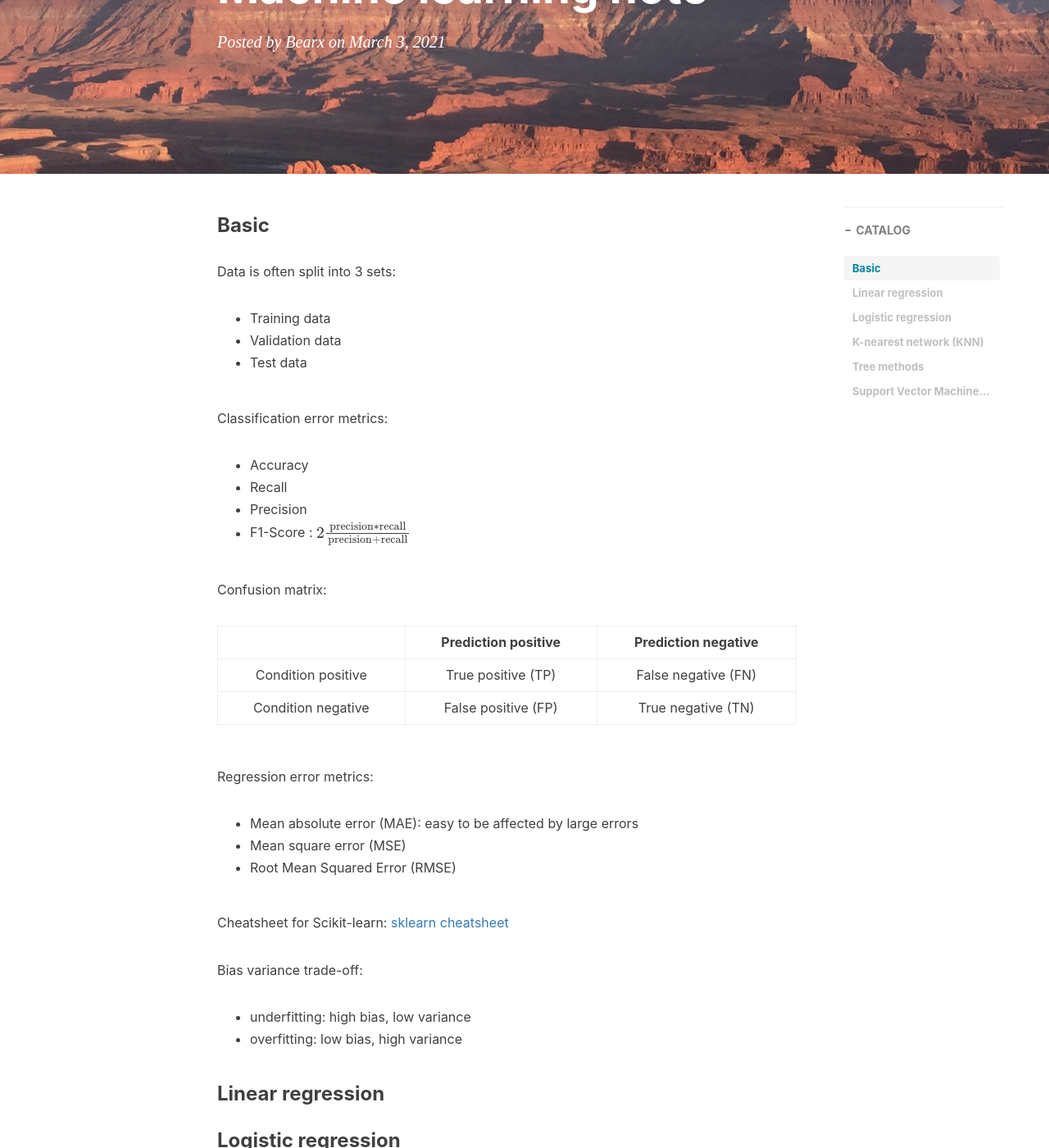
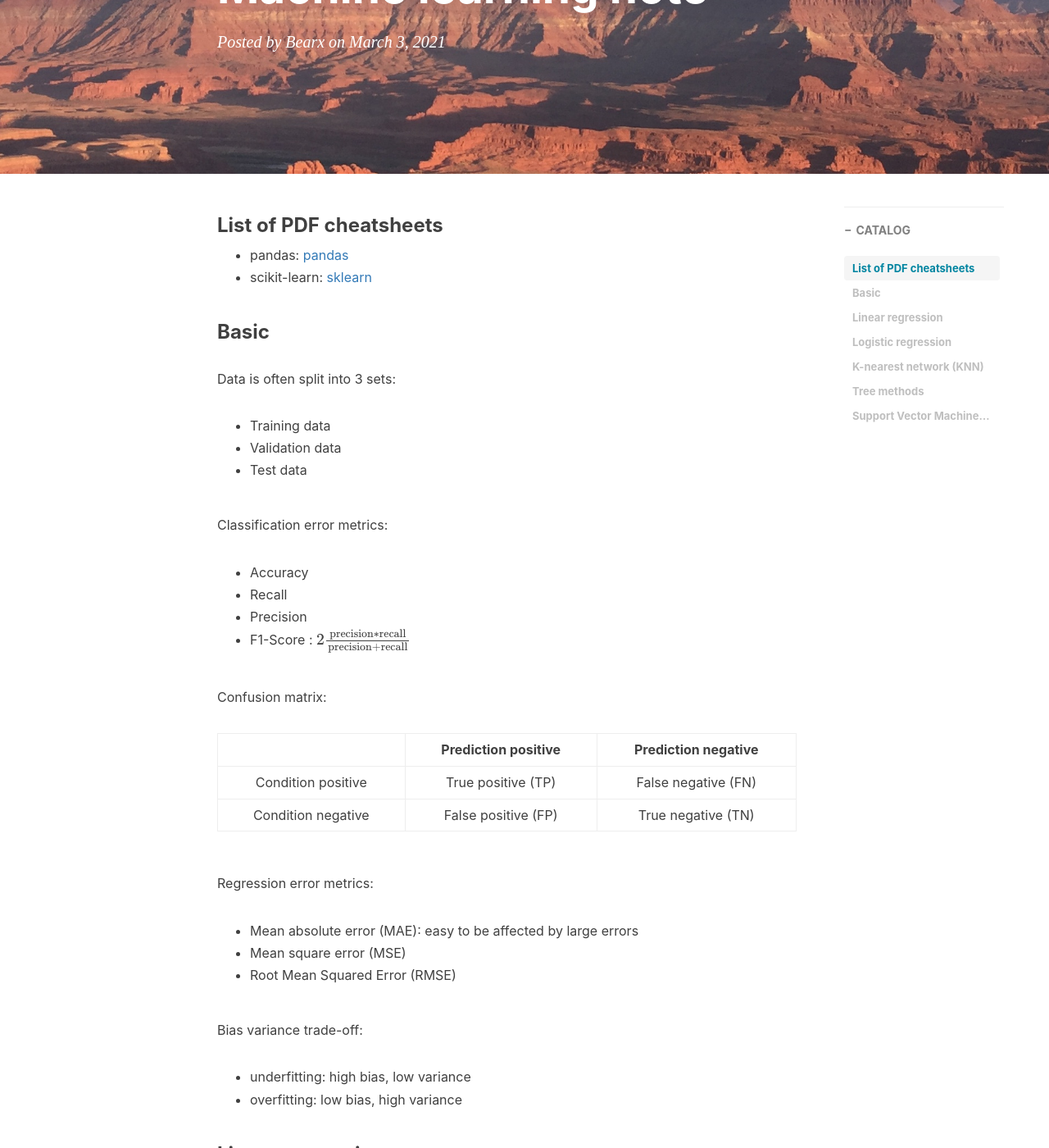
Before and after one commit to Bearxcave/Bearxcave.github.io, a Jekyll site: the page built from _posts/2021-03-03-cheatsheet-machine-learning-bootcamp-note.md, in a window 1280 px wide and 1400 px high, scrolled down 245 px. Shown: the whole window at 82% size. Built offline with Jekyll 4.4.1, drawn with Linux system fonts in a browser that asks for light colours; nearby versions of some CDN libraries; formulas are drawn with MathJax 3; comment, search, counter and statistics services are not loaded.

Commit message:
Update 2021-03-03-cheatsheet-machine-learning-bootcamp-note.md

```diff
--- a/_posts/2021-03-03-cheatsheet-machine-learning-bootcamp-note.md
+++ b/_posts/2021-03-03-cheatsheet-machine-learning-bootcamp-note.md
@@ -9,6 +9,11 @@ tags:
     - note
     - machine learning
 ---
+
+### List of PDF cheatsheets
+
+* pandas: [pandas](../img/cheatsheet/cheat%20sheet%20pandas.pdf)
+* scikit-learn: [sklearn](../img/cheatsheet/cheat%20sheet%20scikit-learn.pdf)
 
 ### Basic
 
@@ -38,8 +43,6 @@ Regression error metrics:
 * Mean square error (MSE)
 * Root Mean Squared Error (RMSE)
 
-Cheatsheet for Scikit-learn: [sklearn cheatsheet](../img/cheatsheet/cheat%20sheet%20scikit-learn.pdf)
-
 Bias variance trade-off:
 
 * underfitting: high bias, low variance
```
